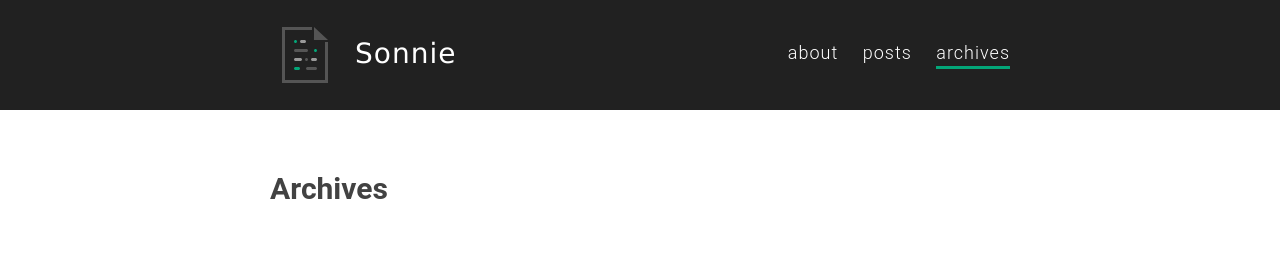
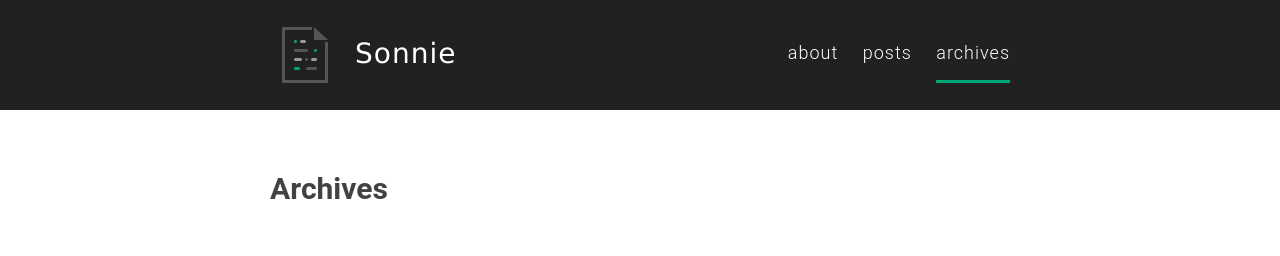
Before and after one commit to sonnienguyen/sonnie-nguyen-portfolio, a Jekyll site: the page built from _archives/archives.md, in a window 1280 px wide. Shown: the top 256 px of the page. Built offline with Jekyll 4.4.1, drawn with Linux system fonts in a browser that asks for light colours.

Commit message:
Align <nav> link to center in mobile view

```diff
--- a/_sass/components/_main-nav.scss
+++ b/_sass/components/_main-nav.scss
@@ -5,6 +5,7 @@
     font-size: 16px;
     margin-top: 9px;
   }
+
   float: right;
   font-family: $global-font-family;
   font-size: 18px;
@@ -13,17 +14,36 @@
   a {
     @include mobile {
       color: $masthead-link-color;
-      padding-bottom: 10px;
+      display: inline-block;
+      padding: 20px 20px 20px 0;
     }
+
     color: $masthead-link-color;
     font-weight: 300;
     letter-spacing: 1px;
-    margin-left: 20px;
-    text-align: right;
-    display: inline-block;
+    padding: 20px 20px 20px 0;
+
+    &:last-child {
+      padding-right: 0;
+
+      &::after {
+        width: 100%;
+      }
+    }
   }
 }
 
 .current {
-  border-bottom: 3px solid $masthead-link-color-active;
+  position: relative;
+
+  &::after {
+    background: $masthead-link-color-active;
+    bottom: 0;
+    content: '';
+    display: block;
+    height: 3px;
+    left: 0;
+    position: absolute;
+    width: calc(100% - 20px);
+  }
 }
```
